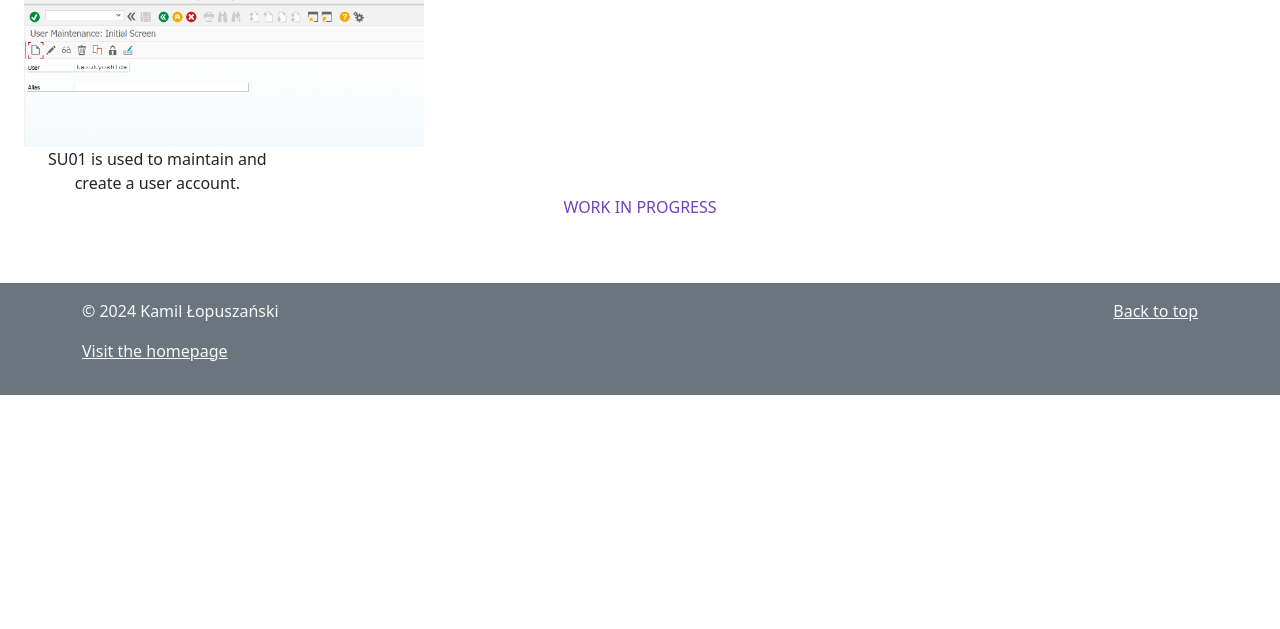
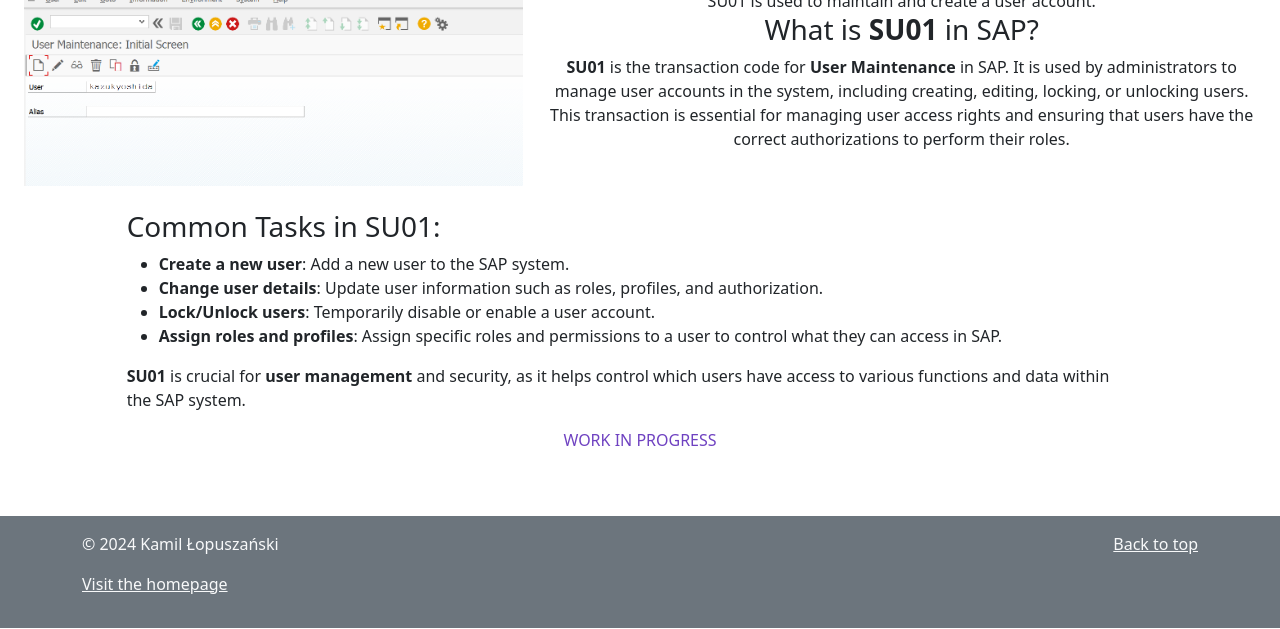
Before and after one commit to camilajenny/camilajenny.github.io, a plain HTML site: page sap/transactions/su01.html in a window 1280 px wide. Shown: the part 171-800 px from the top of the page. Drawn offline with nearby package versions, Linux system fonts and the light colour scheme.

Commit message:
add description to the su01 transaction

```diff
--- a/sap/transactions/su01.html
+++ b/sap/transactions/su01.html
@@ -74,11 +74,25 @@
       </header>
       <main class="jumbotron px-4 py-5 text-center" role="main">
         <h1>SAP SU01</h1>
-        <div class="row g-3">
-          <div class="col-md-4"><img class="card-img-top img-fluid" alt="Engineer thesis" style="max-height: 400px; width: auto" src="../../assets/images/sap/su01/su01-initial-screen.png" data-holder-rendered="true">
-            <div class="text-center col-md-8">
-              <div>SU01 is used to maintain and create a user account.</div>
+        <div class="row">
+          <div class="col-md-5"><img class="card-img-top img-fluid" alt="Engineer thesis" style="max-height: 500px; width: auto" src="../../assets/images/sap/su01/su01-initial-screen.png" data-holder-rendered="true"></div>
+          <div class="text-center col-md-7"><span>SU01 is used to maintain and create a user account.</span>
+            <h3 id="what-is-su01-in-sap">What is <strong>SU01</strong> in SAP?</h3>
+            <p><strong>SU01</strong> is the transaction code for <strong>User Maintenance</strong> in SAP. It is used by administrators to manage user accounts in the system, including creating, editing, locking, or unlocking users. This transaction is essential for managing user access rights and ensuring that users have the correct authorizations to perform their roles.</p>
+          </div>
+          <div class="row justify-content-center text-start mt-4">
+            <div class="col-1"></div>
+            <div class="col-10">
+              <h3 id="common-tasks-in-su01">Common Tasks in SU01:</h3>
+              <ul>
+                <li><strong>Create a new user</strong>: Add a new user to the SAP system.</li>
+                <li><strong>Change user details</strong>: Update user information such as roles, profiles, and authorization.</li>
+                <li><strong>Lock/Unlock users</strong>: Temporarily disable or enable a user account.</li>
+                <li><strong>Assign roles and profiles</strong>: Assign specific roles and permissions to a user to control what they can access in SAP.</li>
+              </ul>
+              <p><strong>SU01</strong> is crucial for <strong>user management</strong> and security, as it helps control which users have access to various functions and data within the SAP system.</p>
             </div>
+            <div class="col-1"></div>
           </div>
         </div>
         <p class="text-purple">WORK IN PROGRESS</p>
```
Also changed, not shown: sap/sap.html (+7 -0 lines), sap/transactions/oosb.html (+14 -0 lines), sap/transactions/pa20.html (+14 -0 lines).
